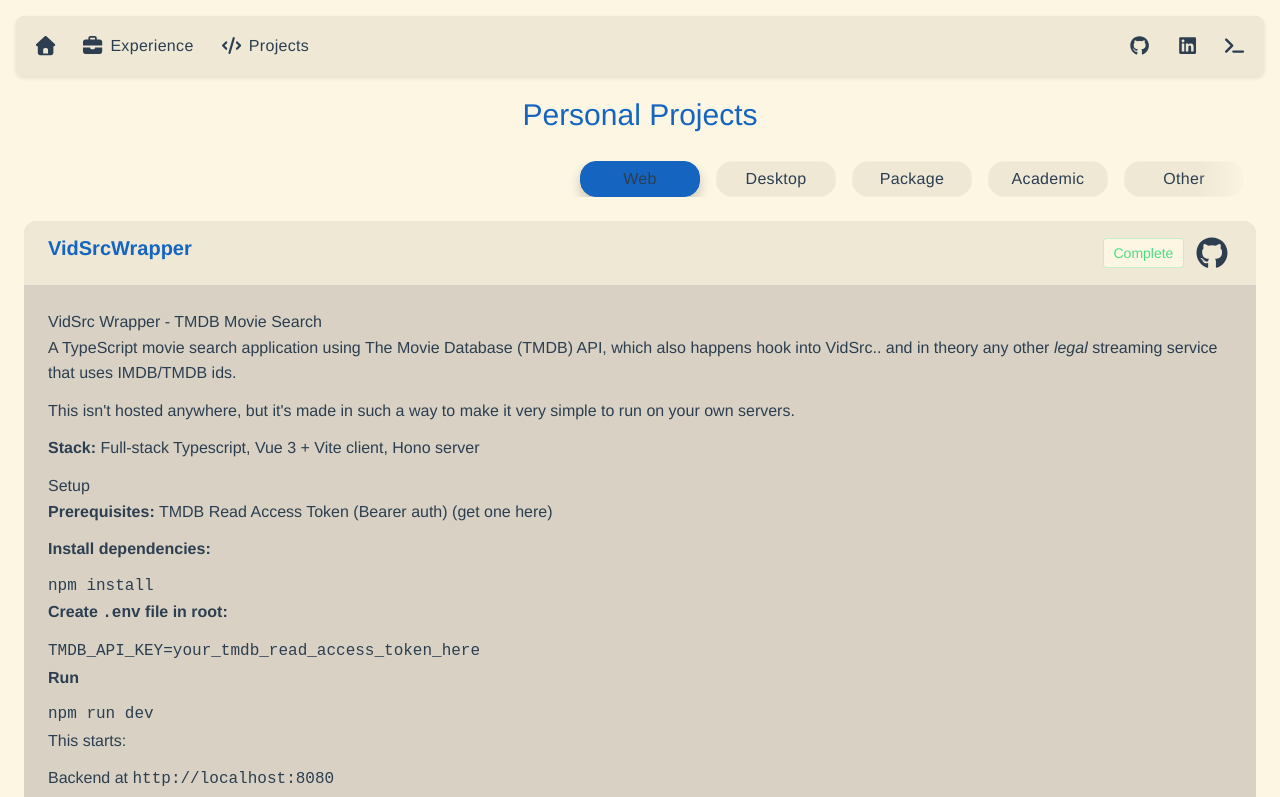
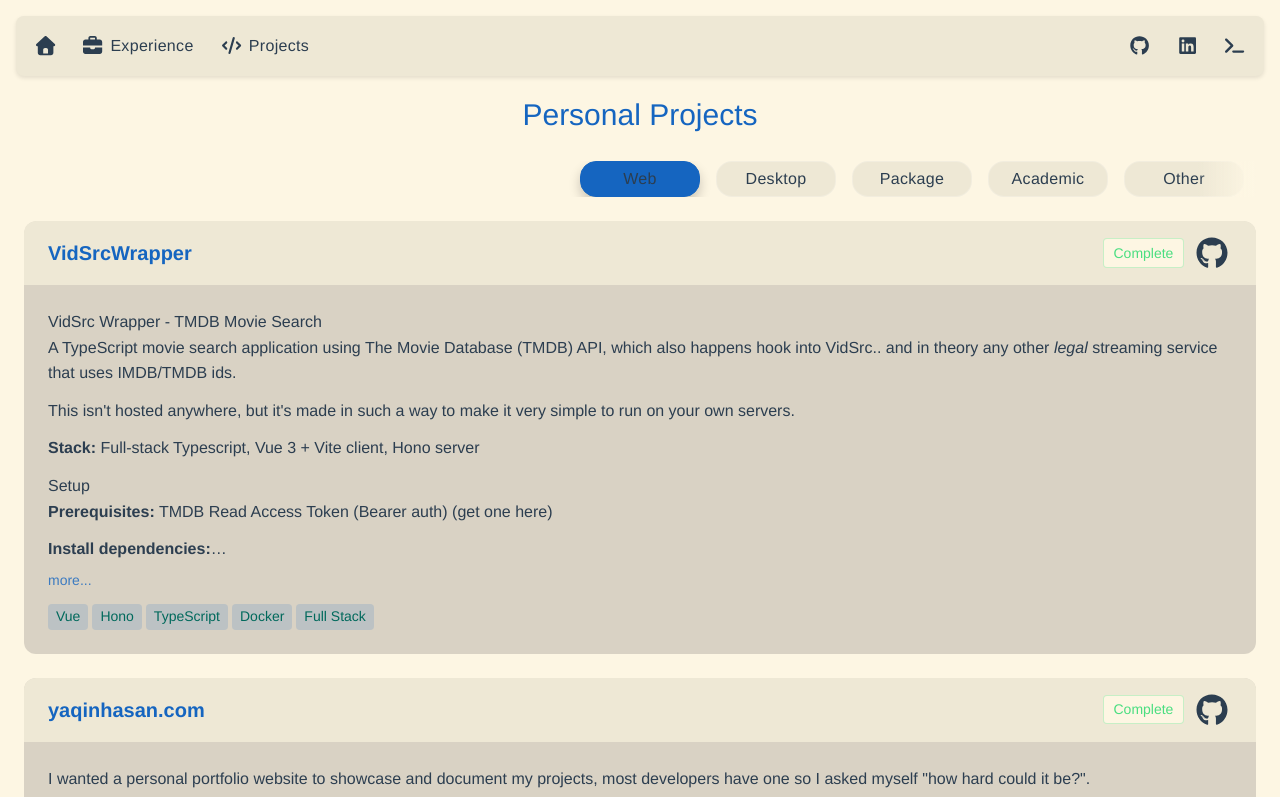
Before and after one commit to yaq1n0/yaqinhasan.com, a Vue app: page /projects in a window 1280 px wide. Shown: the top 797 px of the page. Built offline with nearby package versions, Linux system fonts and the light colour scheme.

Commit message:
feat: add expandable description toggle to ProjectCard

```diff
--- a/src/components/ProjectCard.vue
+++ b/src/components/ProjectCard.vue
@@ -21,8 +21,19 @@
     </div>
 
     <div class="project-body">
-      <div v-if="project.htmlDescription" class="project-description" v-html="project.htmlDescription" />
-      <p v-else-if="project.description" class="project-description">{{ project.description }}</p>
+      <div v-if="project.htmlDescription || project.description" class="description-container">
+        <div
+          v-if="project.htmlDescription"
+          ref="descriptionRef"
+          class="project-description"
+          :class="{ truncated: !expanded }"
+          v-html="project.htmlDescription"
+        />
+        <p v-else-if="project.description" ref="descriptionRef" class="project-description" :class="{ truncated: !expanded }">{{ project.description }}</p>
+        <button v-if="isOverflowing || expanded" class="toggle-btn" @click="toggle">
+          {{ expanded ? "less..." : "more..." }}
+        </button>
+      </div>
 
       <div v-if="project.keywords?.length" class="project-keywords">
         <span v-for="keyword in project.keywords" :key="keyword" class="keyword-chip">{{ keyword }}</span>
@@ -32,7 +43,7 @@
 </template>
 
 <script setup lang="ts">
-import { computed } from "vue";
+import { computed, ref, onMounted, onUnmounted, nextTick } from "vue";
 import GButton from "@/components/GButton.vue";
 import type { FullProject } from "@/data/models/Project";
 
@@ -47,6 +58,29 @@ const statusClass = computed(() => {
   if (s === "in progress") return "status-in-progress";
   if (s === "archived") return "status-archived";
   return "";
+});
+
+const descriptionRef = ref<HTMLElement | null>(null);
+const expanded = ref(false);
+const isOverflowing = ref(false);
+
+async function checkOverflow() {
+  await nextTick();
+  if (!descriptionRef.value || expanded.value) return;
+  isOverflowing.value = descriptionRef.value.scrollHeight > descriptionRef.value.clientHeight + 1;
+}
+
+function toggle() {
+  expanded.value = !expanded.value;
+}
+
+onMounted(() => {
+  checkOverflow();
+  window.addEventListener("resize", checkOverflow);
+});
+
+onUnmounted(() => {
+  window.removeEventListener("resize", checkOverflow);
 });
 </script>
 
@@ -74,7 +108,7 @@ const statusClass = computed(() => {
 
 .project-title-row {
   display: flex;
-  align-items: flex-start;
+  align-items: center;
   justify-content: space-between;
   gap: 0.5rem;
 }
@@ -149,9 +183,25 @@ const statusClass = computed(() => {
   }
 }
 
+.description-container {
+  margin-bottom: 0.75rem;
+}
+
 .project-description {
   line-height: 1.6;
-  margin-bottom: 0.75rem;
+}
+
+.project-description.truncated {
+  display: -webkit-box;
+  -webkit-box-orient: vertical;
+  -webkit-line-clamp: 8;
+  overflow: hidden;
+}
+
+@media (max-width: 768px) {
+  .project-description.truncated {
+    -webkit-line-clamp: 4;
+  }
 }
 
 .project-description :deep(h4) {
@@ -163,6 +213,22 @@ const statusClass = computed(() => {
 .project-description :deep(p) {
   margin-bottom: 0.75rem;
   line-height: 1.6;
+}
+
+.toggle-btn {
+  margin-top: 0.5rem;
+  background: none;
+  border: none;
+  padding: 0;
+  cursor: pointer;
+  font-size: 0.875rem;
+  color: var(--color-accent);
+  opacity: 0.8;
+  transition: opacity 0.15s;
+}
+
+.toggle-btn:hover {
+  opacity: 1;
 }
 
 .project-keywords {
```
